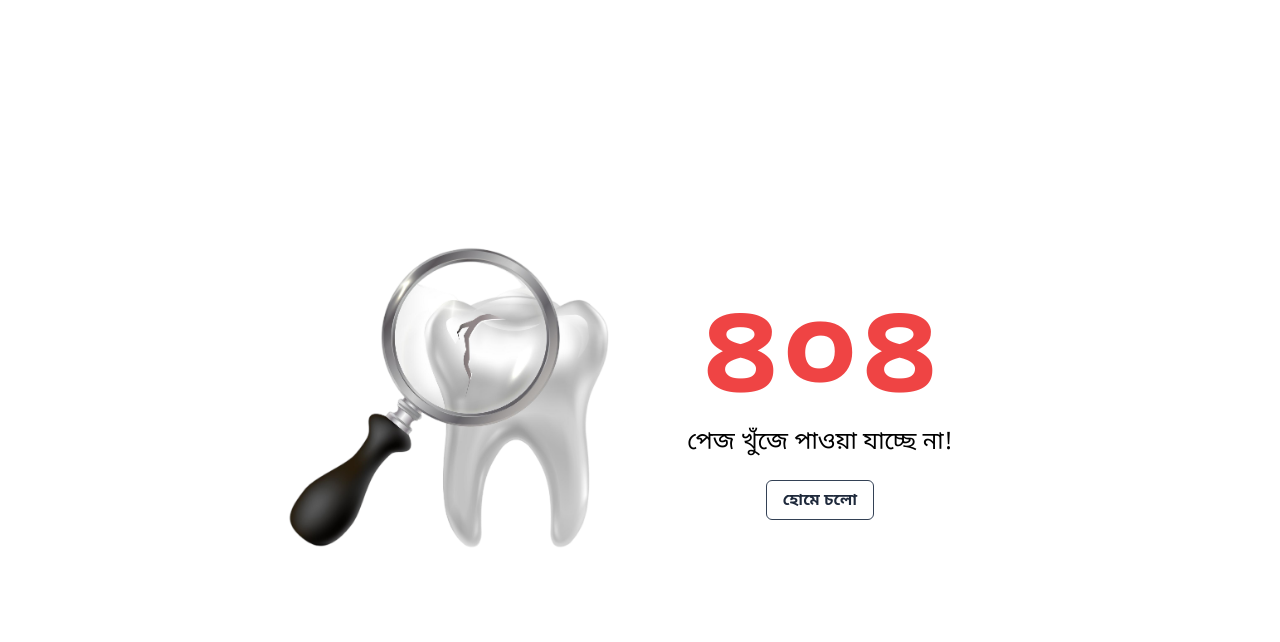
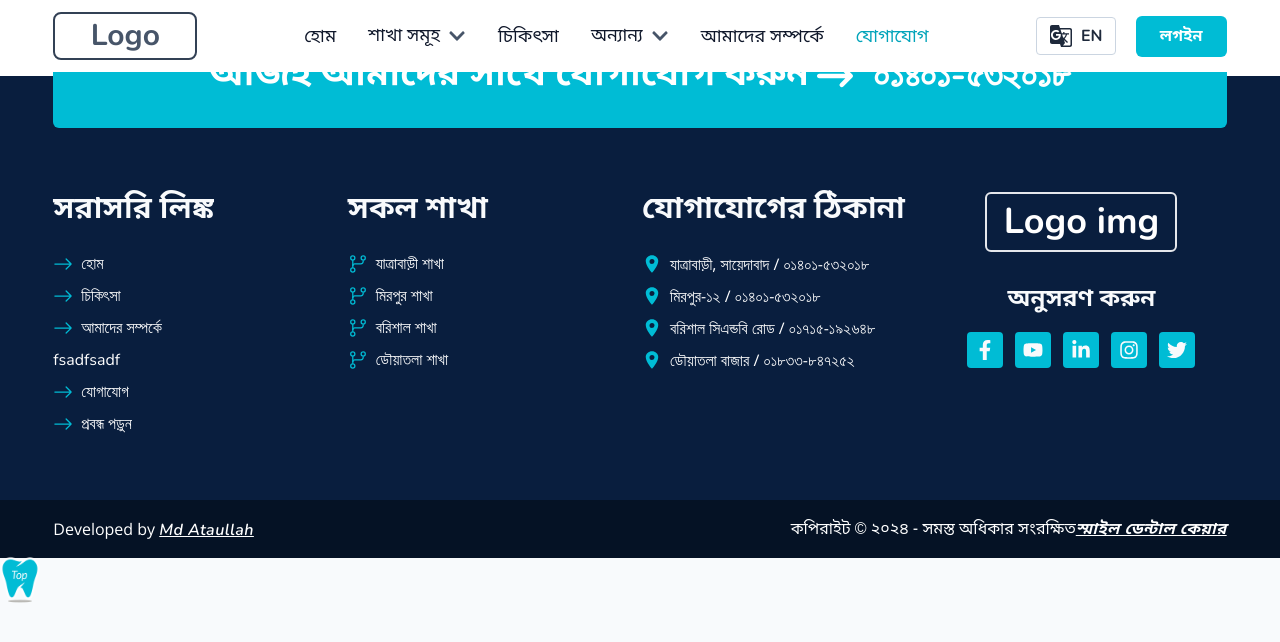
Before and after one commit to ataullah1/Smile-Dental, a React (Vite) app in the folder Client-Side/: page /contact in a window 1280 px wide. Shown: the top 642 px of the page. Built offline with nearby package versions, Linux system fonts and the light colour scheme.

Commit message:
Contact page setup

```diff
--- a/Client-Side/src/Route/Routes.jsx
+++ b/Client-Side/src/Route/Routes.jsx
@@ -4,6 +4,7 @@ import About from "../pages/About/About";
 import Root from "../root/Root";
 import Blogs from "../pages/Blogs/Blogs";
 import Error from "../pages/Error/Error";
+import Contact from "../pages/Contact/Contact";
 
 const router = createBrowserRouter([
   {
@@ -20,8 +21,8 @@ const router = createBrowserRouter([
         element: <About />,
       },
       {
-        path: "/about",
-        element: <About />,
+        path: "/contact",
+        element: <Contact />,
       },
       {
         path: "/blogs",
--- a/Client-Side/src/pages/Contact/Contact.jsx
+++ b/Client-Side/src/pages/Contact/Contact.jsx
@@ -1,10 +1,9 @@
-
 const Contact = () => {
-    return (
-        <div>
-
-        </div>
-    );
+  return (
+    <div>
+      <h1>Hello Contact us page</h1>
+    </div>
+  );
 };
 
 export default Contact;
```
